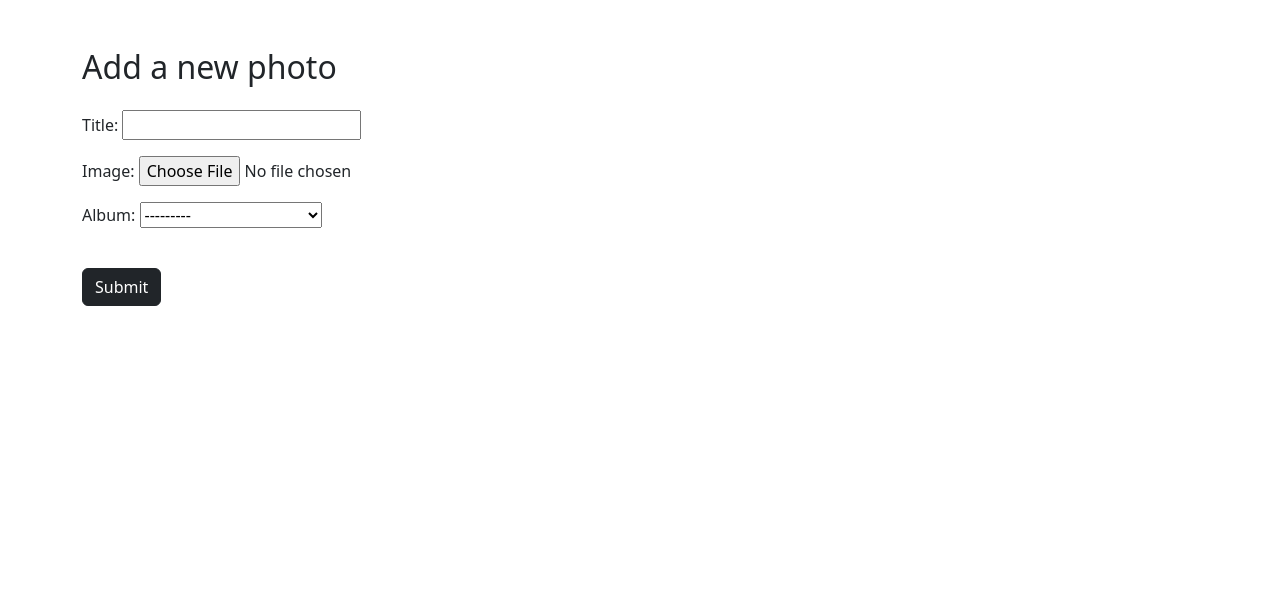
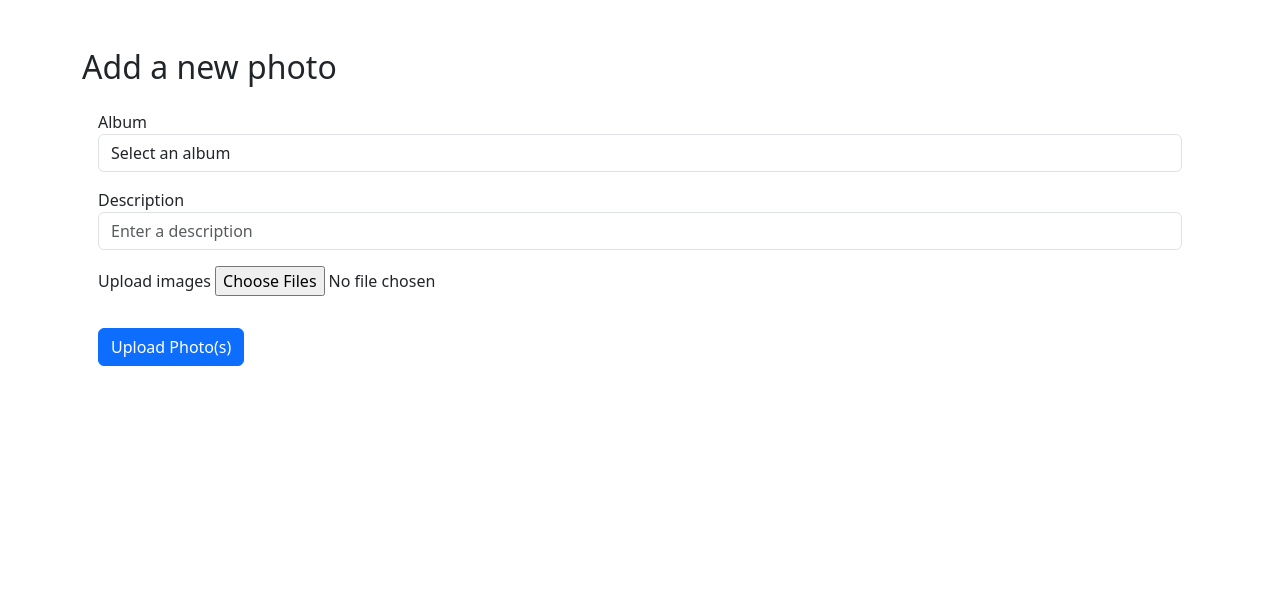
Before and after one commit to tiberiu-dascal/GALLERY, a Django app: page /upload in a window 1280 px wide. Shown: the part 56-662 px from the top of the page. Run offline with Django 4.2, Linux system fonts and the light colour scheme; a user stored in the database is signed in; data comes from the database, SQL or seed files in the repository; both versions use the stored data as it was after the commit; some libraries are stand-ins or nearby versions.

Commit message:
Added multiple file upload; fixed album view for photos

```diff
--- a/base/forms.py
+++ b/base/forms.py
@@ -1,13 +1,7 @@
 from django.forms import ModelForm, widgets
 from django.contrib.auth.forms import UserCreationForm
 
-from .models import Photo, Album, User
-
-
-class PhotoForm(ModelForm):
-    class Meta:
-        model = Photo
-        fields = ("title", "image", "album")
+from .models import Album, User
 
 
 class AlbumForm(ModelForm):
--- a/base/utils/thumb_generator.py
+++ b/base/utils/thumb_generator.py
@@ -16,4 +16,4 @@ def generate_thumbs(img):
         )
         print("Thumbnail created")
     except IOError as e:
-        print("cannot create thumbnail for", img.image.path, ": ", e)
+        print("Cannot create thumbnail for", img.image.path, ": ", e)
--- a/base/views.py
+++ b/base/views.py
@@ -7,7 +7,7 @@ from django.contrib.auth.decorators import login_required
 
 from .utils.thumb_generator import generate_thumbs
 from .models import Photo, Album, User
-from .forms import PhotoForm, AlbumForm, RegistrationForm, EditProfileForm
+from .forms import AlbumForm, RegistrationForm, EditProfileForm
 from .get_coords import get_image_coordinates
 
 
@@ -51,25 +51,28 @@ def upload(request):
     user = request.user
     albums = Album.objects.filter(owner=user.id)
     if request.method == "POST":
-        form = PhotoForm(request.POST, request.FILES)
+        data = request.POST
+        images = request.FILES.getlist("images")
 
-        if form.is_valid():
-            form.save()
+        if images is not None:
+            for image in images:
+                photo = Photo.objects.create(
+                    image=image,
+                    album_id=data["album"],
+                )
+                photo.title = data["description"]
+                photo.save()
 
-            photo = Photo.objects.latest("id")
-            generate_thumbs(photo)
-            photo.thumbnail.name = "thumbs/" + photo.image.name
-            photo.latitude = get_image_coordinates(photo.image.path)[0]
-            photo.longitude = get_image_coordinates(photo.image.path)[1]
-            photo.save()
+                ps_photo = Photo.objects.latest("id")
+                generate_thumbs(ps_photo)
+                ps_photo.thumbnail = "thumbs/" + ps_photo.image.name
+                ps_photo.latitude = get_image_coordinates(ps_photo.image.path)[0]
+                ps_photo.longitude = get_image_coordinates(ps_photo.image.path)[1]
+                ps_photo.save()
 
-            messages.success(request, "Photo uploaded successfully")
+            messages.success(request, "Photos uploaded successfully")
             return redirect("/")
-        else:
-            messages.error(request, "Error uploading photo" + str(form._errors))
-            return redirect("upload")
-    form = PhotoForm()
-    context = {"albums": albums, "form": form}
+    context = {"albums": albums}
     return render(request, "upload.html", context)
 
 
--- a/templates/album.html
+++ b/templates/album.html
@@ -15,7 +15,7 @@
                 <div class="card shadow-sm">
                     <a data-fancybox="gallery" href="{{ photo.image.url }}">
                         <img src="{{ photo.thumbnail.url }}"
-                             width="305px"
+                             width="100%"
                              height="150px"
                              alt="{{ photo.title }}"
                              style="object-fit:cover;
--- a/templates/upload.html
+++ b/templates/upload.html
@@ -1,12 +1,33 @@
 {% extends "base.html" %}
 {% block title %}Upload :: Photo Gallery{% endblock %}
 {% block content %}
-    {% load crispy_forms_tags %}
     <!--Simple Form-->
     <h2 class="my-4">Add a new photo</h2>
-    <form method="post" enctype="multipart/form-data">
+    <form method='POST' action="" enctype="multipart/form-data">
         {% csrf_token %}
-        {{ form.as_p }}
-        <button class="btn btn-dark my-4" type="submit">Submit</button>
+
+        <div class="form-group m-3">
+            <label>Album</label>
+            <select required name="album" class="form-control">
+                <option value="" selected disabled>Select an album</option>
+                {% for album in albums %}
+                    <option value="{{ album.id }}">{{ album }}</option>
+                {% endfor %}
+            </select>
+        </div>
+
+        <div class="form-group m-3">
+            <label>Description</label>
+            <input required name="description" type="text" placeholder="Enter a description"
+                class="form-control">
+        </div>
+
+
+        <div class="form-group m-3">
+            <label>Upload images</label>
+            <input required name="images" type="file" multiple class="form-control-file">
+        </div>
+
+        <button type='submit' class="btn btn-primary m-3">Upload Photo(s)</button>
     </form>
 {% endblock %}
```
Also changed, not shown: db.sqlite3.
